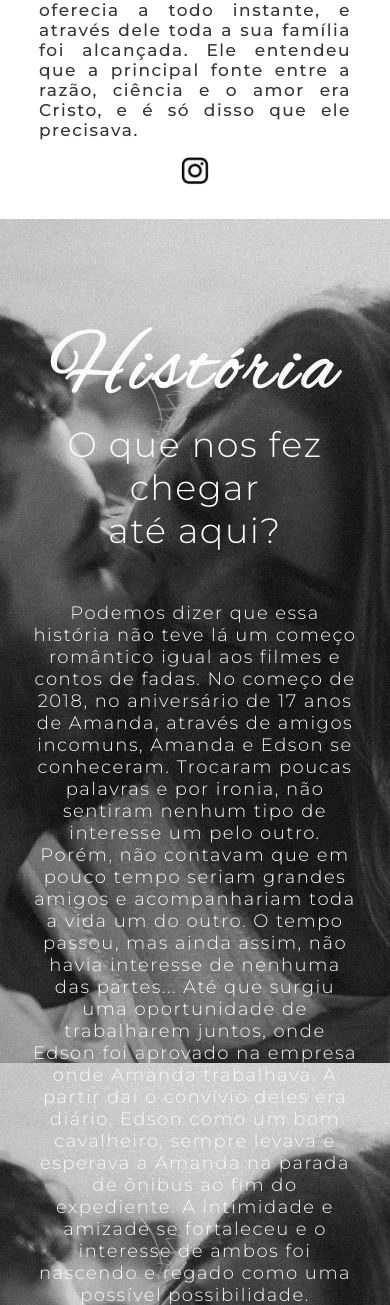
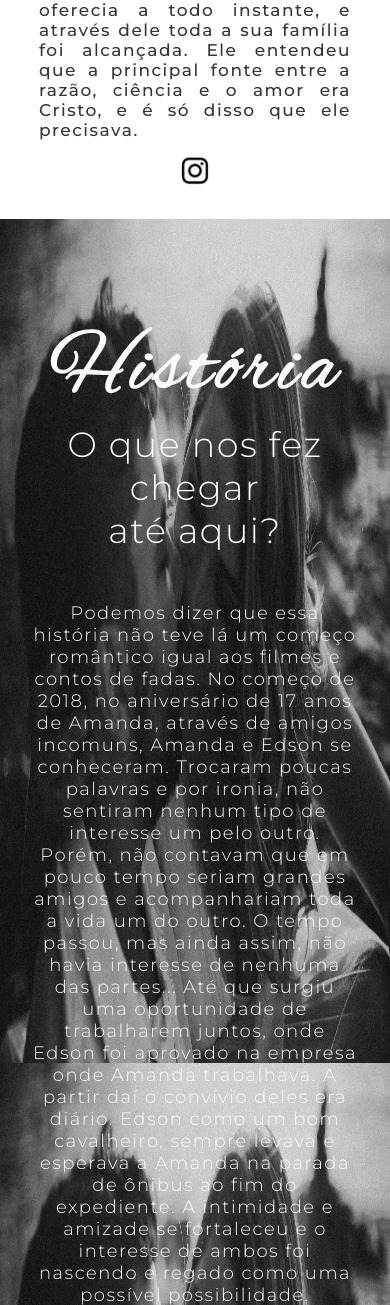
Before and after one commit to EdsonnOliveira/Wedding-Edson, a PHP site: page / in a window 390 px wide. Shown: the part 3010-4315 px from the top of the page. Run offline with PHP 8.4, Linux system fonts and the light colour scheme.

Commit message:
Background responsive

```diff
--- a/CSS/index.css
+++ b/CSS/index.css
@@ -126,6 +126,10 @@
 }
 
 @media only screen and (max-width: 800px) {
+    #history {
+        background-size: 100%;
+    }
+
     #history > h4 {
         font-size: 18px;
         width: 100%;
```
